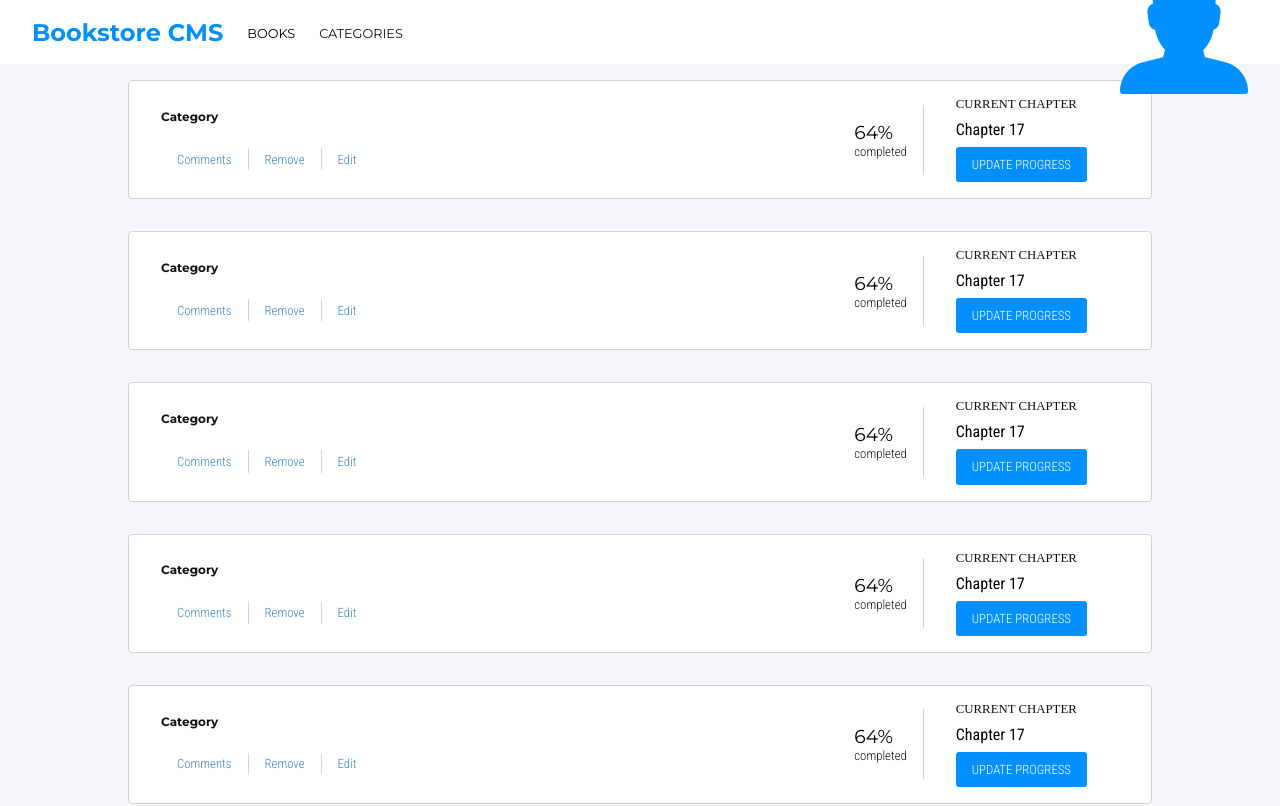
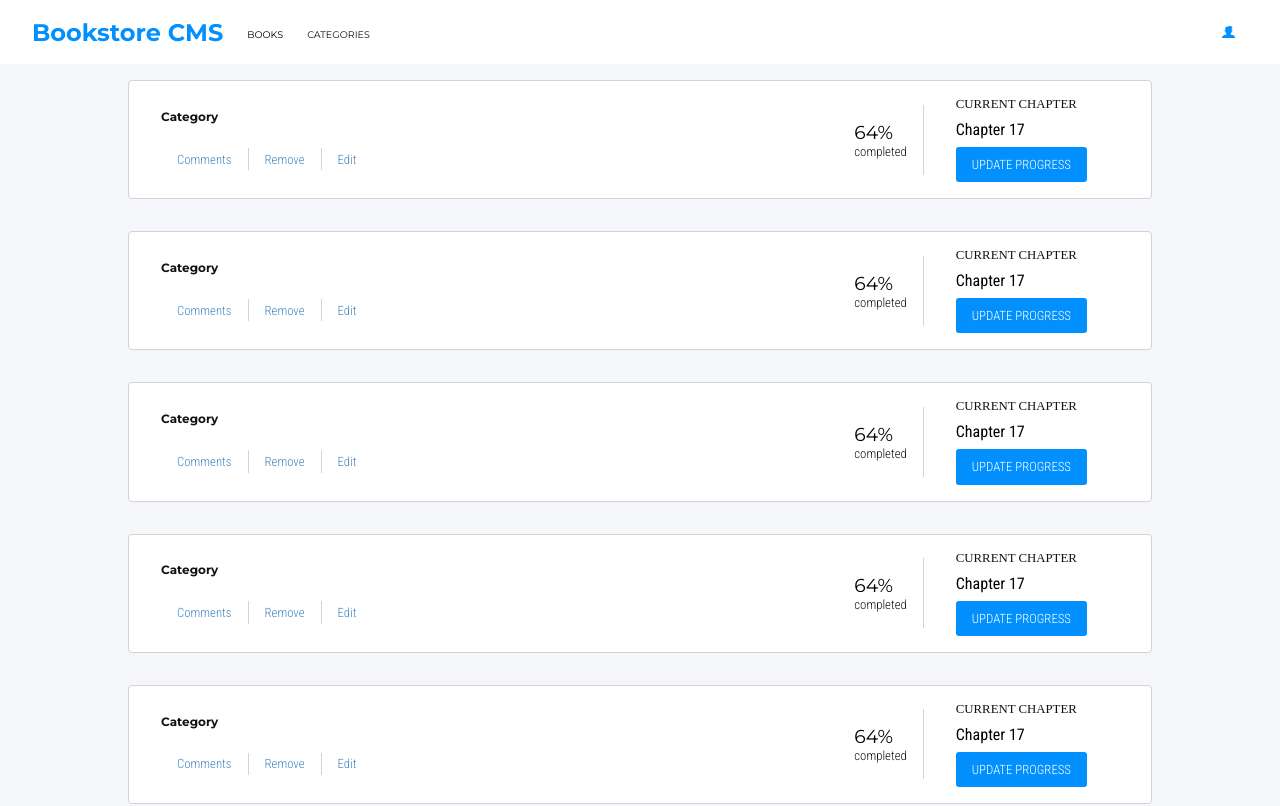
Before and after one commit to Tshobohwa/bookstore, a React (Create React App) app: page / in a window 1280 px wide. Shown: the top 806 px of the page. Built offline with nearby package versions, Linux system fonts and the light colour scheme; no server answers.

Commit message:
Style current user icon

```diff
--- a/src/components/Header.css
+++ b/src/components/Header.css
@@ -39,7 +39,7 @@
 }
 
 .nav-link {
-  font-size: 0.8rem;
+  font-size: 0.6rem;
   color: var(--black-two);
   text-decoration: none;
 }
@@ -47,3 +47,17 @@
 .nav-link.active {
   color: var(--black-one);
 }
+
+.oval {
+  height: 2.4rem;
+  width: 2.4rem;
+  border-radius: 50%;
+  display: flex;
+  align-items: center;
+  justify-content: center;
+  border: solid 1px var(--white);
+}
+
+.profile-icon {
+  height: 0.8rem;
+}
```
